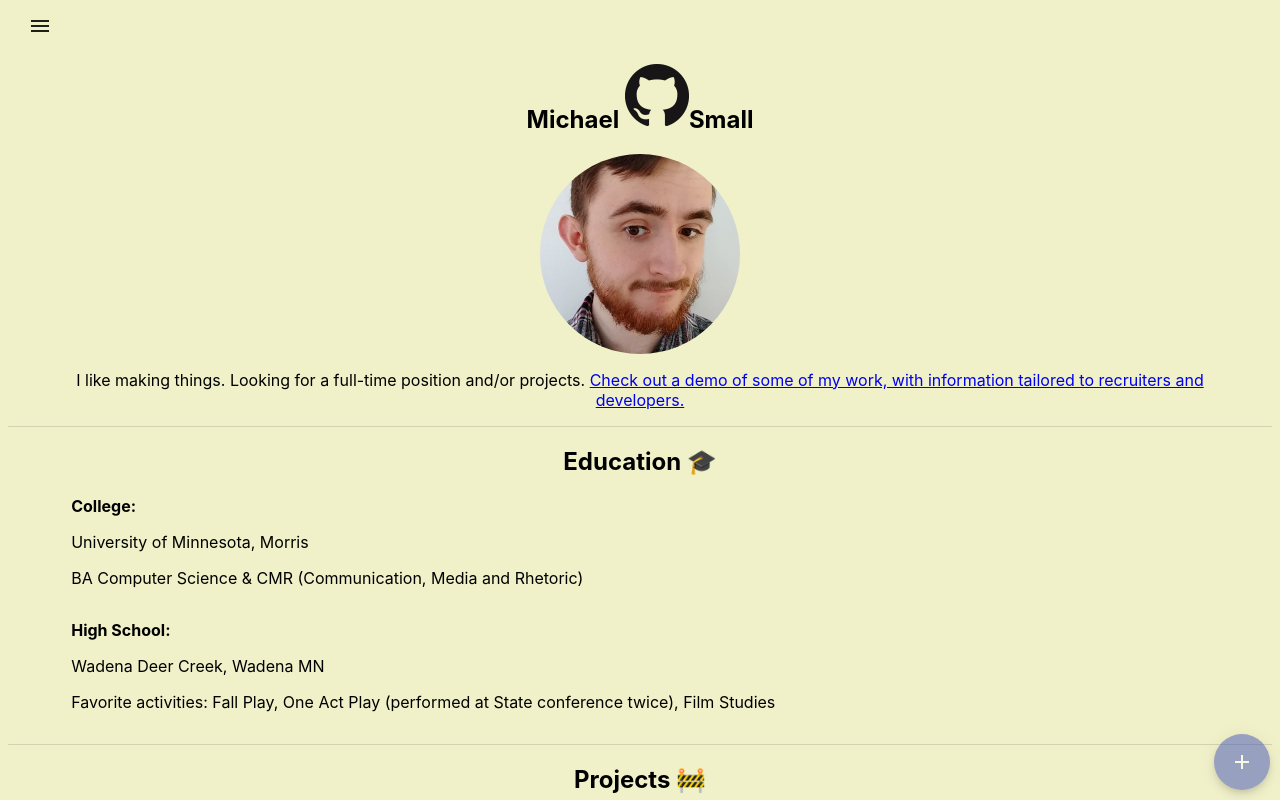
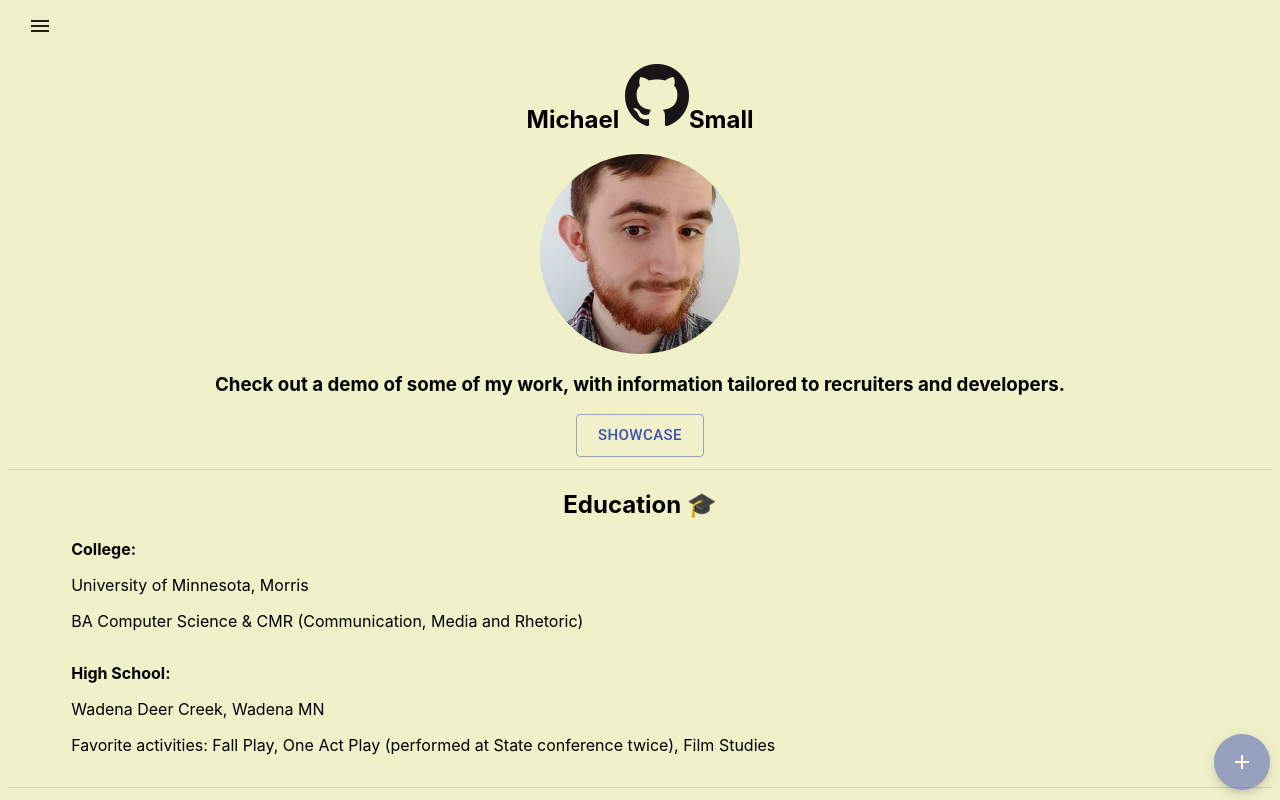
Before and after one commit to michael-small/personal-site, a React (Create React App) app: page / in a window 1280 px wide. Shown: the top 800 px of the page. Built offline with nearby package versions, Linux system fonts and the light colour scheme.

Commit message:
Replace `Home FC` link to showcase with button

```diff
--- a/src/components/Bio/Bio.js
+++ b/src/components/Bio/Bio.js
@@ -3,6 +3,8 @@ import GH_Logo from '../../images/GitHub-Mark-64px.png';
 import Avatar from '@material-ui/core/Avatar';
 import Headshot from '../../images/headshot.jpg';
 import { Link } from 'react-router-dom';
+import Button from '@material-ui/core/Button';
+import './Bio.scss';
 
 export default class Bio extends Component {
 	render() {
@@ -21,14 +23,19 @@ export default class Bio extends Component {
 				</h1>
 
 				<Avatar alt='Michael Small' src={Headshot} id='avatar' />
-				<p>
-					I like making things. Looking for a full-time position
-					and/or projects.{' '}
-					<Link to='/showcase'>
-						Check out a demo of some of my work, with information
-						tailored to recruiters and developers.
-					</Link>
-				</p>
+				<h3>
+					Check out a demo of some of my work, with information
+					tailored to recruiters and developers.
+				</h3>
+				<Button
+					variant='outlined'
+					color='primary'
+					size='large'
+					href='/showcase'
+					id='showcase-link'
+				>
+					SHOWCASE
+				</Button>
 			</section>
 		);
 	}
--- /dev/null
+++ b/src/components/Bio/Bio.scss
@@ -0,0 +1,3 @@
+#showcase-link {
+	margin-bottom: 0.83em;
+}
```
